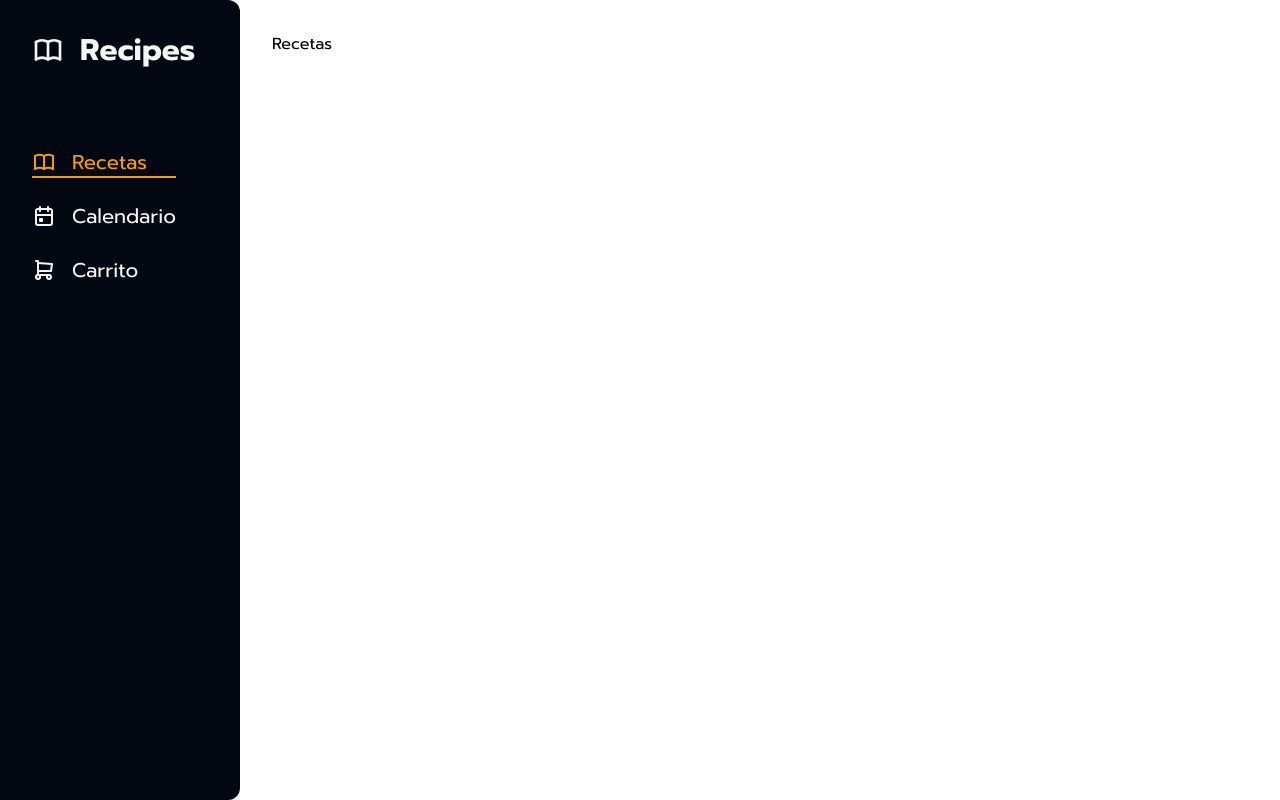
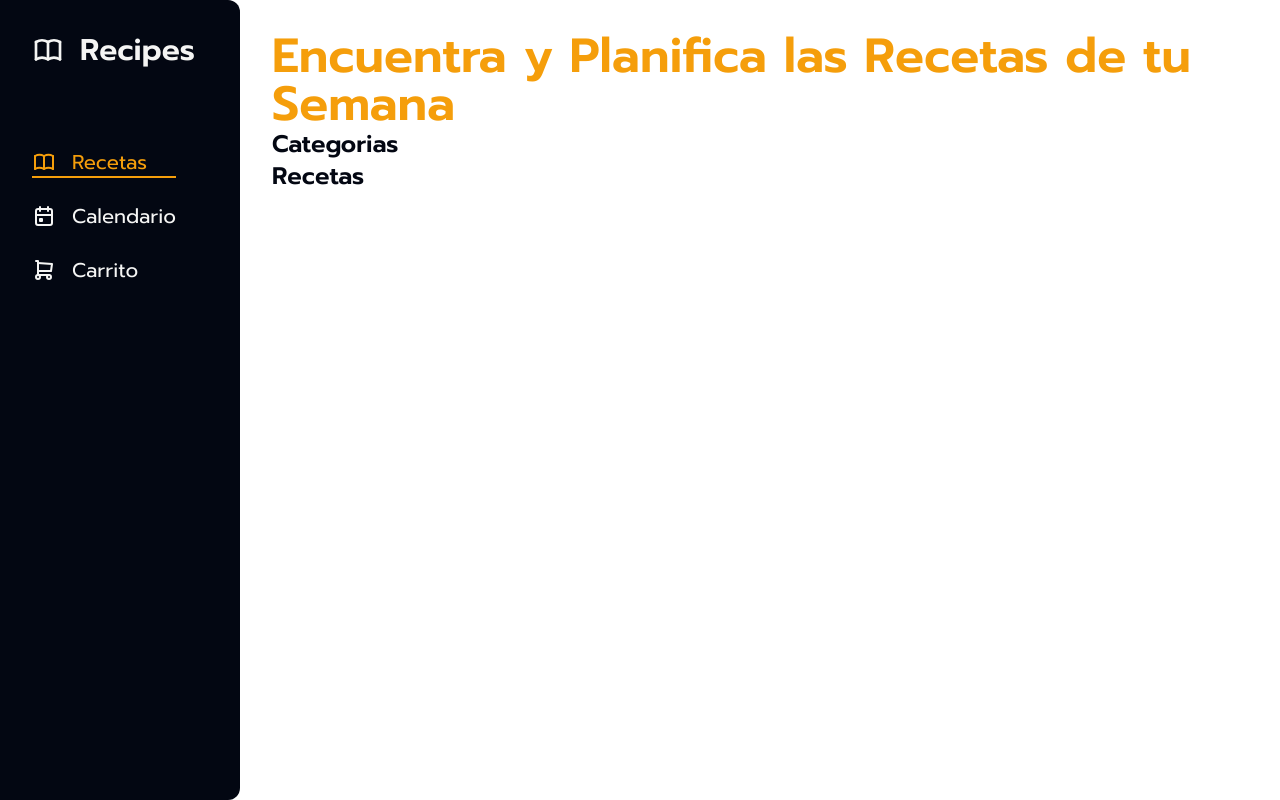
Before and after one commit to jose-garzon/recipes, a React (Vite) app: page / in a window 1280 px wide. Built offline with nearby package versions, Linux system fonts and the light colour scheme.

Commit message:
create the typography component

```diff
--- a/index.html
+++ b/index.html
@@ -7,7 +7,7 @@
     <link rel="preconnect" href="https://fonts.googleapis.com" />
     <link rel="preconnect" href="https://fonts.gstatic.com" crossorigin />
     <link
-      href="https://fonts.googleapis.com/css2?family=Prompt:wght@300;400;700&display=swap"
+      href="https://fonts.googleapis.com/css2?family=Prompt:wght@300;400;600&display=swap"
       rel="stylesheet"
     />
     <title>Recipes</title>
--- /dev/null
+++ b/src/components/Typography/Typography.tsx
@@ -0,0 +1,74 @@
+import { HTMLAttributes, ReactNode } from "react";
+
+type ClassName = HTMLAttributes<HTMLHeadingElement>["className"];
+
+type Component = "h1" | "h2" | "h3" | "p" | "small";
+type Size = "xl" | "lg" | "md" | "sm" | "xs";
+type Colors = "brand" | "text" | "light";
+type Weight = "light" | "normal" | "bold";
+
+export interface TypographyProps {
+  children: ReactNode;
+  component: Component;
+  size?: Size;
+  color?: Colors;
+  weight?: Weight;
+}
+
+const sizeByComponent: { [key in Component]: Size } = {
+  h1: "xl",
+  h2: "lg",
+  h3: "md",
+  p: "sm",
+  small: "xs",
+};
+
+const sizeClassnames: { [key in Size]: ClassName } = {
+  xl: "text-5xl",
+  lg: "text-3xl",
+  md: "text-2xl",
+  sm: "text-base",
+  xs: "text-sm",
+};
+const colorsClassnames: { [key in Colors]: ClassName } = {
+  brand: "text-amber-500",
+  light: "text-stone-100",
+  text: "text-gray-950",
+};
+const weightClassnames: { [key in Weight]: ClassName } = {
+  light: "font-light",
+  normal: "font-normal",
+  bold: "font-bold",
+};
+
+const isHeading = (component: Component) => {
+  return ["h1", "h2", "h3"].includes(component);
+};
+
+export function Typography(props: TypographyProps) {
+  const {
+    children,
+    component,
+    size,
+    color,
+    weight = "normal",
+    ...rest
+  } = props;
+  const headingColor: Colors = isHeading(component) ? "brand" : "text";
+  const weightColor: Weight = isHeading(component) ? "bold" : weight;
+  const sizeStyles = size
+    ? sizeClassnames[size]
+    : sizeClassnames[sizeByComponent[component]];
+  const colorsStyles = colorsClassnames[color ?? headingColor];
+  const weightStyles = weightClassnames[weightColor];
+  const tagProps = {
+    ...rest,
+    className: `${sizeStyles} ${colorsStyles} ${weightStyles}`,
+  };
+
+  if (component === "h1") return <h1 {...tagProps}>{children}</h1>;
+  if (component === "h2") return <h2 {...tagProps}>{children}</h2>;
+  if (component === "h3") return <h3 {...tagProps}>{children}</h3>;
+  if (component === "p") return <p {...tagProps}>{children}</p>;
+  if (component === "small") return <span {...tagProps}>{children}</span>;
+}
--- /dev/null
+++ b/src/components/Typography/index.ts
@@ -0,0 +1 @@
+export * from "./Typography";
--- a/src/pages/Home/Home.tsx
+++ b/src/pages/Home/Home.tsx
@@ -1,3 +1,21 @@
+import { Typography } from "../../components/Typography";
+
 export function Home() {
-  return <h1>Recetas</h1>;
+  return (
+    <>
+      <Typography component="h1">
+        Encuentra y Planifica las Recetas de tu Semana
+      </Typography>
+      <section>
+        <Typography component="h2" color="text" size="md">
+          Categorias
+        </Typography>
+      </section>
+      <section>
+        <Typography component="h2" color="text" size="md">
+          Recetas
+        </Typography>
+      </section>
+    </>
+  );
 }
```
